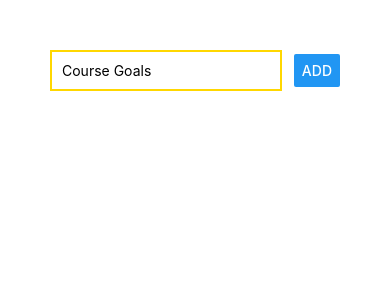
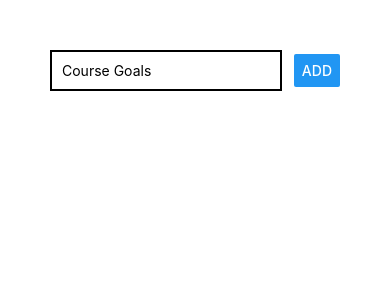
Before and after one commit to mstambaugh/rn-goals-app, a React Native app: screen / in a window 390 px wide. Shown: the top 300 px of the page. Built offline with nearby package versions, Linux system fonts and the light colour scheme.

Commit message:
switch from inline styling to stylesheet object styling

```diff
--- a/App.js
+++ b/App.js
@@ -4,13 +4,13 @@
 export default function App() {
   return (
 
-    // this is all done w/ inline styling so far
-    <View style={{ padding: 50 }}>
-      <View style={{ flexDirection: 'row', justifyContent: 'space-between', alignItems: 'center' }}>
+
+    <View style={styles.screen}>
+      <View style={styles.inputContainer}>
         <TextInput
           placeholder="Course Goals"
-          style={{ borderColor: 'gold', borderWidth: 2, padding: 10, width: '80%' }}/>
-        <Button title ="ADD" />
+          style={styles.input} />
+        <Button title="ADD" />
       </View>
       <View>
 
@@ -19,7 +19,20 @@
     </View>
   );
 }
-
+// now using stylesheet object styling
 const styles = StyleSheet.create({
-
+  screen: {
+    padding: 50
+  },
+  inputContainer: {
+    flexDirection: 'row',
+    justifyContent: 'space-between',
+    alignItems: 'center'
+  },
+  input: {
+    borderColor: 'black',
+    borderWidth: 2,
+    padding: 10,
+    width: '80%'
+  }
 });
```
